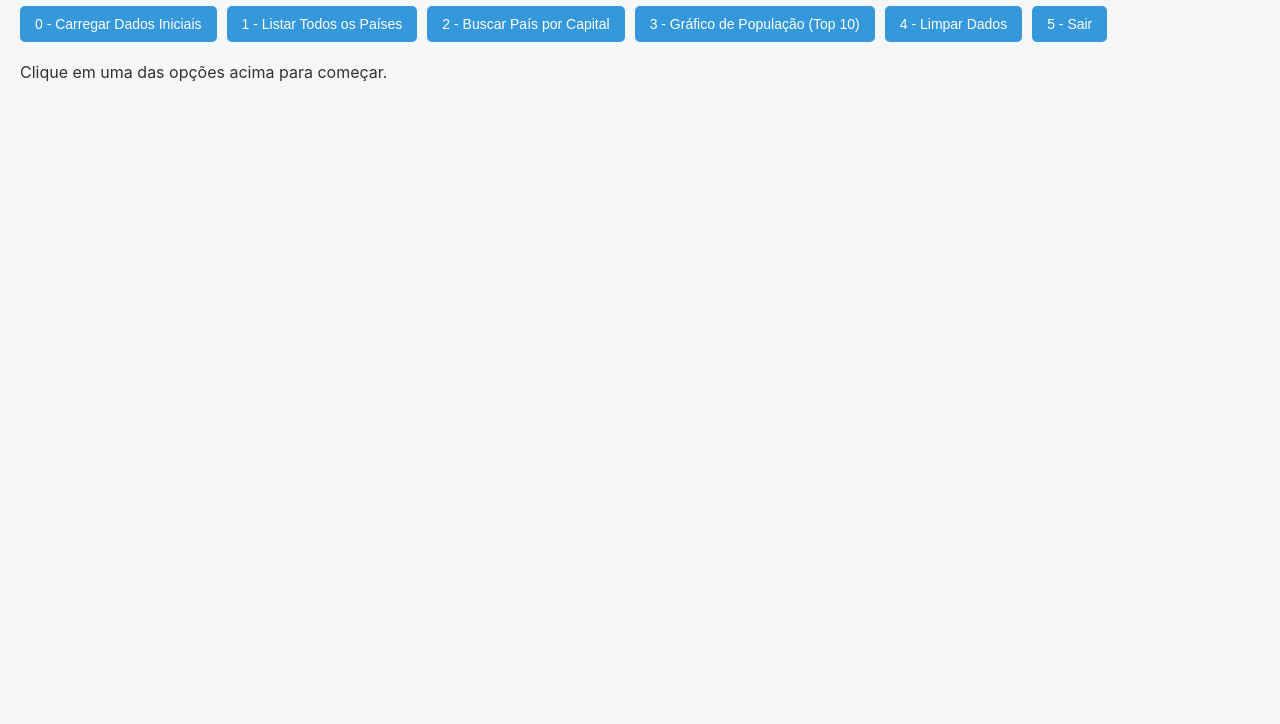
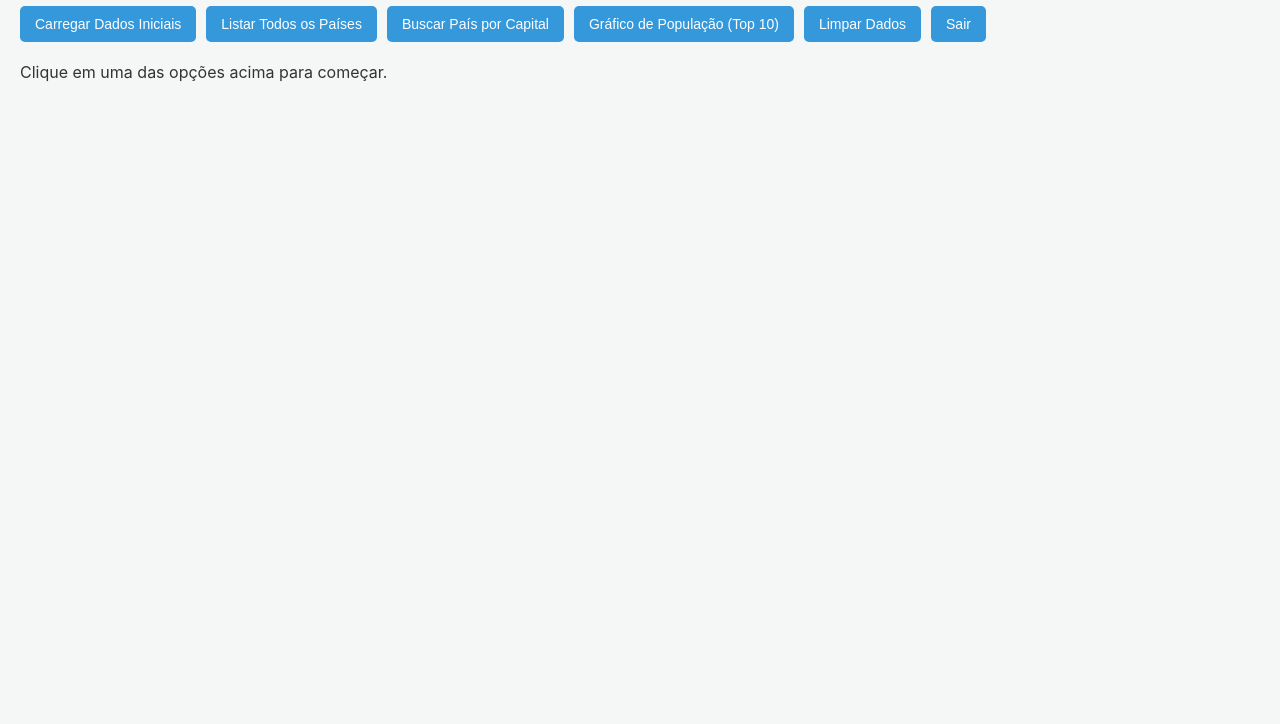
Before and after one commit to LuccaDultra/Crud-Paises, a plain HTML site: page index.html in a window 1280 px wide. Shown: the part 76-800 px from the top of the page. Drawn offline with nearby package versions, Linux system fonts and the light colour scheme.

Commit message:
Update index.html

```diff
--- a/index.html
+++ b/index.html
@@ -31,12 +31,12 @@
   <h1>🌍 Informações de Países</h1>
 
   <div id="buttons">
-    <button data-action="init">0 - Carregar Dados Iniciais</button>
-    <button data-action="list">1 - Listar Todos os Países</button>
-    <button data-action="findByCapital">2 - Buscar País por Capital</button>
-    <button data-action="populationChart">3 - Gráfico de População (Top 10)</button>
-    <button data-action="clear">4 - Limpar Dados</button>
-    <button data-action="exit">5 - Sair</button>
+    <button data-action="init">Carregar Dados Iniciais</button>
+    <button data-action="list">Listar Todos os Países</button>
+    <button data-action="findByCapital">Buscar País por Capital</button>
+    <button data-action="populationChart">Gráfico de População (Top 10)</button>
+    <button data-action="clear">Limpar Dados</button>
+    <button data-action="exit">Sair</button>
   </div>
 
   <div id="forms"></div>
```
